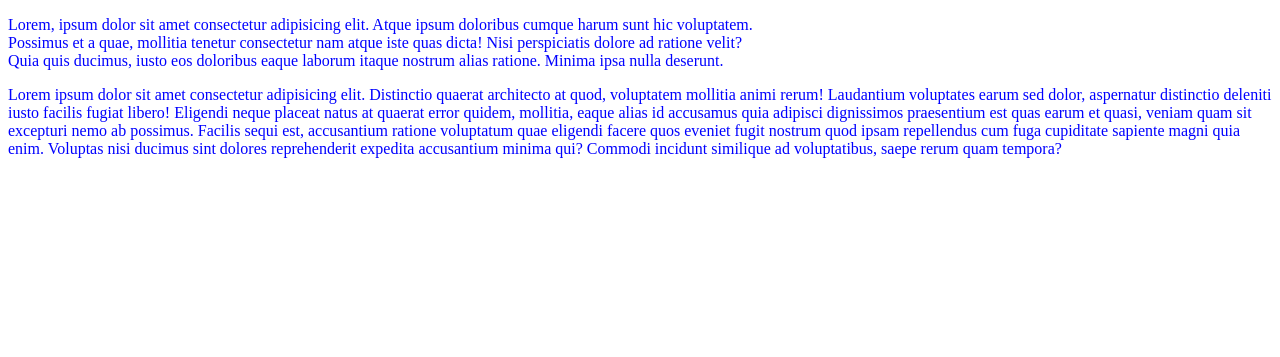
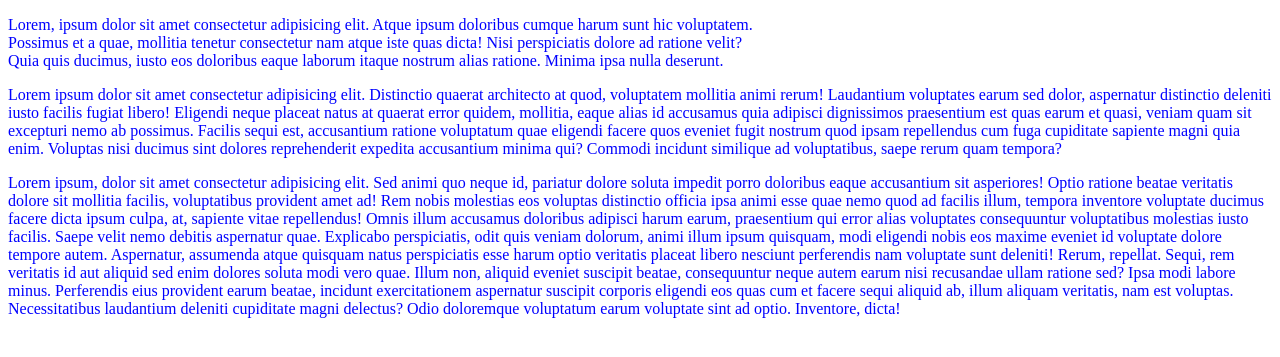
Before and after one commit to Ayman175/ongoing-journey, a plain HTML site: page index.html in a window 1280 px wide. Shown: the part 105-462 px from the top of the page. Drawn offline with Linux system fonts and the light colour scheme.

Commit message:
3rd commit

```diff
--- a/index.html
+++ b/index.html
@@ -14,5 +14,7 @@
 
     <p>Lorem ipsum dolor sit amet consectetur adipisicing elit. Distinctio quaerat architecto at quod, voluptatem mollitia animi rerum! Laudantium voluptates earum sed dolor, aspernatur distinctio deleniti iusto facilis fugiat libero! Eligendi neque placeat natus at quaerat error quidem, mollitia, eaque alias id accusamus quia adipisci dignissimos praesentium est quas earum et quasi, veniam quam sit excepturi nemo ab possimus. Facilis sequi est, accusantium ratione voluptatum quae eligendi facere quos eveniet fugit nostrum quod ipsam repellendus cum fuga cupiditate sapiente magni quia enim. Voluptas nisi ducimus sint dolores reprehenderit expedita accusantium minima qui? Commodi incidunt similique ad voluptatibus, saepe rerum quam tempora?</p>
 
+    <p>Lorem ipsum, dolor sit amet consectetur adipisicing elit. Sed animi quo neque id, pariatur dolore soluta impedit porro doloribus eaque accusantium sit asperiores! Optio ratione beatae veritatis dolore sit mollitia facilis, voluptatibus provident amet ad! Rem nobis molestias eos voluptas distinctio officia ipsa animi esse quae nemo quod ad facilis illum, tempora inventore voluptate ducimus facere dicta ipsum culpa, at, sapiente vitae repellendus! Omnis illum accusamus doloribus adipisci harum earum, praesentium qui error alias voluptates consequuntur voluptatibus molestias iusto facilis. Saepe velit nemo debitis aspernatur quae. Explicabo perspiciatis, odit quis veniam dolorum, animi illum ipsum quisquam, modi eligendi nobis eos maxime eveniet id voluptate dolore tempore autem. Aspernatur, assumenda atque quisquam natus perspiciatis esse harum optio veritatis placeat libero nesciunt perferendis nam voluptate sunt deleniti! Rerum, repellat. Sequi, rem veritatis id aut aliquid sed enim dolores soluta modi vero quae. Illum non, aliquid eveniet suscipit beatae, consequuntur neque autem earum nisi recusandae ullam ratione sed? Ipsa modi labore minus. Perferendis eius provident earum beatae, incidunt exercitationem aspernatur suscipit corporis eligendi eos quas cum et facere sequi aliquid ab, illum aliquam veritatis, nam est voluptas. Necessitatibus laudantium deleniti cupiditate magni delectus? Odio doloremque voluptatum earum voluptate sint ad optio. Inventore, dicta!</p>
+
 </body>
 </html>
```
